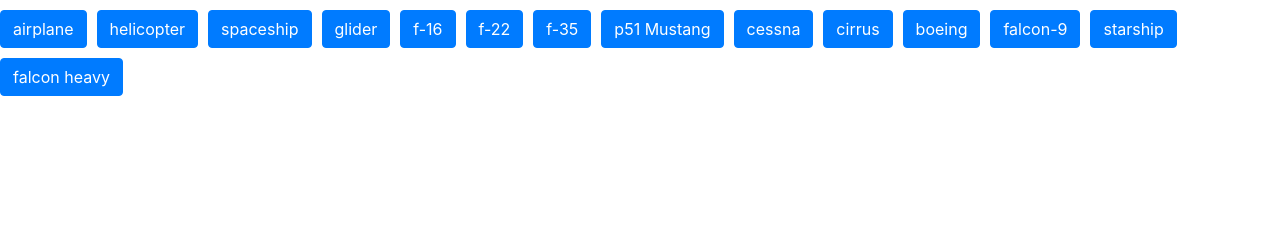
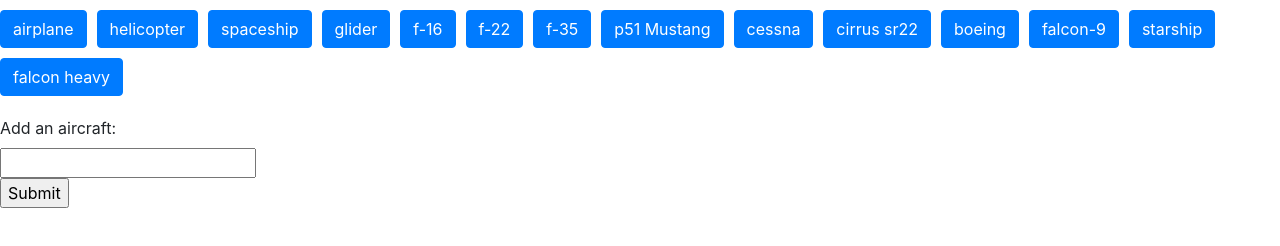
Before and after one commit to cshanebrown78/giphy-page, a plain HTML site: page index.html in a window 1280 px wide. Drawn offline with nearby package versions, Linux system fonts and the light colour scheme.

Commit message:
Added new button coding to html file

```diff
--- a/assets/javascript/giphy.js
+++ b/assets/javascript/giphy.js
@@ -1,4 +1,6 @@
-var topics = ["airplane", "helicopter", "spaceship", "glider", "f-16", "f-22", "f-35", "p51 Mustang", "cessna", "cirrus", "boeing", "falcon-9", "starship", "falcon heavy"];
+$(document).ready(function() {
+
+var topics = ["airplane", "helicopter", "spaceship", "glider", "f-16", "f-22", "f-35", "p51 Mustang", "cessna", "cirrus sr22", "boeing", "falcon-9", "starship", "falcon heavy"];
 
 for (var i = 0; i < topics.length; i++) {
     aircraftBtn = $("<button type='button' class='btn btn-primary aircraft'>")
@@ -8,6 +10,7 @@
 }
 
 $(".aircraft").on("click", function() {
+    $(".gifs").empty();
     var aircraft = $(this).attr("data-aircraft");
     var queryURL = "https://api.giphy.com/v1/gifs/search?q=" +
       aircraft + "&api_key=yWGuBvlaHmB4UaZ5SAJlstG7bG6D5gMN&limit=10";
@@ -52,3 +55,4 @@
 
     });
 });
+});
--- a/index.html
+++ b/index.html
@@ -16,8 +16,13 @@
             <div class = "gifs"></div>
 
         </div>
+    </div>
+
+    <div class = "newbtn-container">
         <form class = "new-button">
-
+            <label for="aname">Add an aircraft:</label><br>
+            <input type="text" id="aname" name="aname"><br>
+            <input type="submit" value="Submit">
         </form>
     </div>
     <script src="assets/javascript/giphy.js"></script>
```
